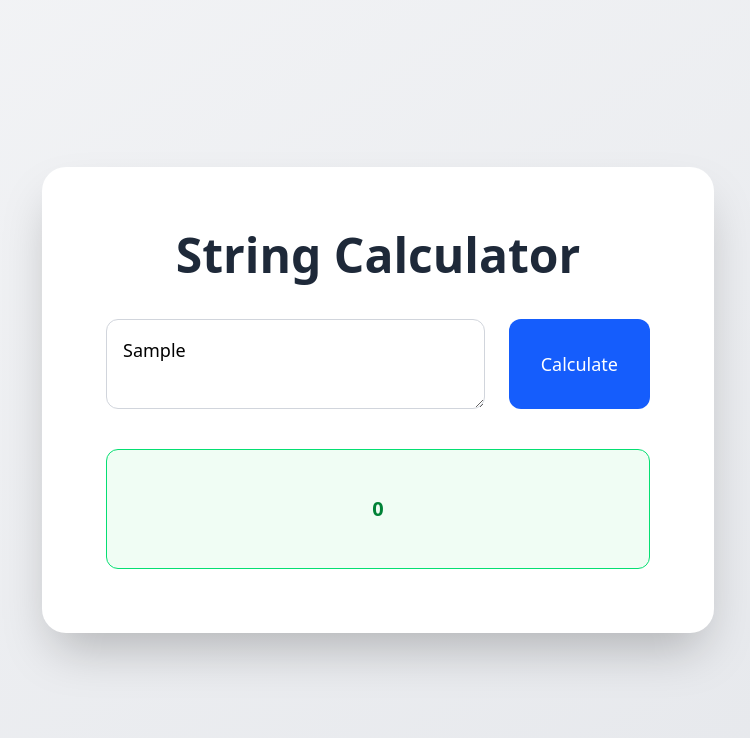
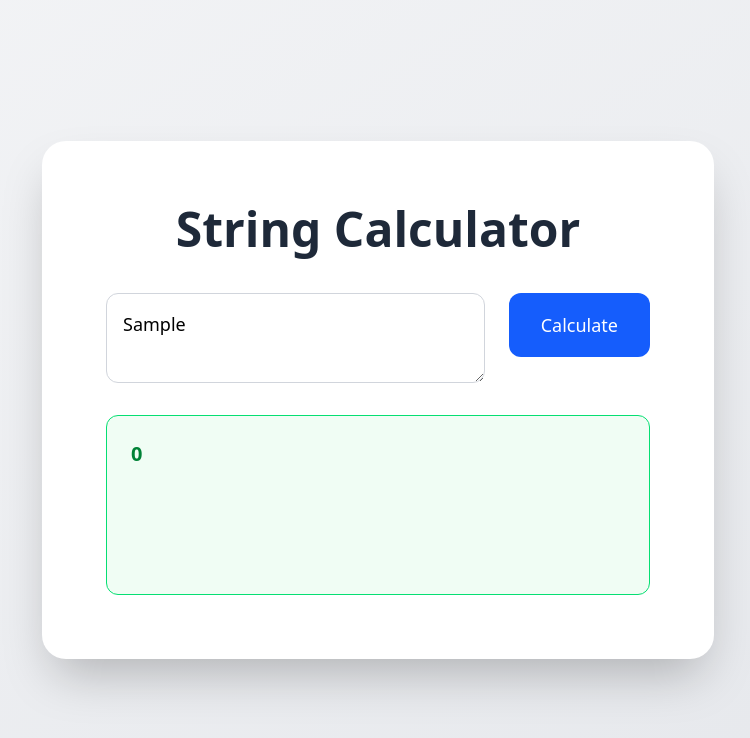
Before and after one commit to devisinghlodhi/string_calculator, a React (Vite) app: page / in a window 1280 px wide. Both pictures are taken after typing "Sample" into the empty fields and a click on the button "Calculate". Shown: the top 738 px of the page, without its empty margins (262-1012 px from the left). Built offline with nearby package versions, Linux system fonts and the light colour scheme.

Commit message:
negative number fixes

```diff
--- a/src/pages/Home.jsx
+++ b/src/pages/Home.jsx
@@ -41,8 +41,6 @@ function add(numbers) {
     }
 
     return sum;
-
-
 }
 
 export default function Home() {
@@ -57,7 +55,15 @@ export default function Home() {
 
 
     const handleCalculate = () => {
-        setOutput(add(input));
+        try {
+            const result = add(input);
+            setOutput({type: "success", message: result});
+        } catch (error) {
+            console.log(error.message);
+            setOutput({type: "error", message: error.message});
+        }
+
+
     }
 
     return (
@@ -78,16 +84,26 @@ export default function Home() {
                     />
                     <button
                         onClick={handleCalculate}
-                        className="px-8 py-4 bg-blue-600 text-white rounded-xl hover:bg-blue-700 transition-all text-lg"
+                        className=" max-h-16 px-8 py-4 bg-blue-600 text-white rounded-xl hover:bg-blue-700 transition-all text-lg"
                     >
                         Calculate
                     </button>
                 </div>
 
-                <div className={`mt-10 p-6 rounded-xl border transition-all duration-300 ${
-                    (output !== null) ? "bg-green-50 border-green-400" : "bg-gray-50 border-gray-200"
-                } min-h-[120px] flex items-center justify-center`}>
-                    {(output !== null) && <p className="text-green-700 text-xl font-semibold">{output}</p>}
+                <div
+                    className={`overflow-auto mt-8 p-6 rounded-xl border transition-all duration-300 min-h-[180px] max-h-[400px] w-full ${
+                        output
+                            ? output.type === "success"
+                                ? "bg-green-50 border-green-400"
+                                : "bg-red-50 border-red-400"
+                            : "bg-gray-50 border-gray-200"
+                    }`}
+                >
+                    {output && (
+                        <p className={`${output.type === "success" ? "text-green-700" : "text-red-700"} text-lg md:text-xl font-semibold whitespace-pre-wrap`}>
+                            {output.message}
+                        </p>
+                    )}
                 </div>
             </div>
         </div>
```
